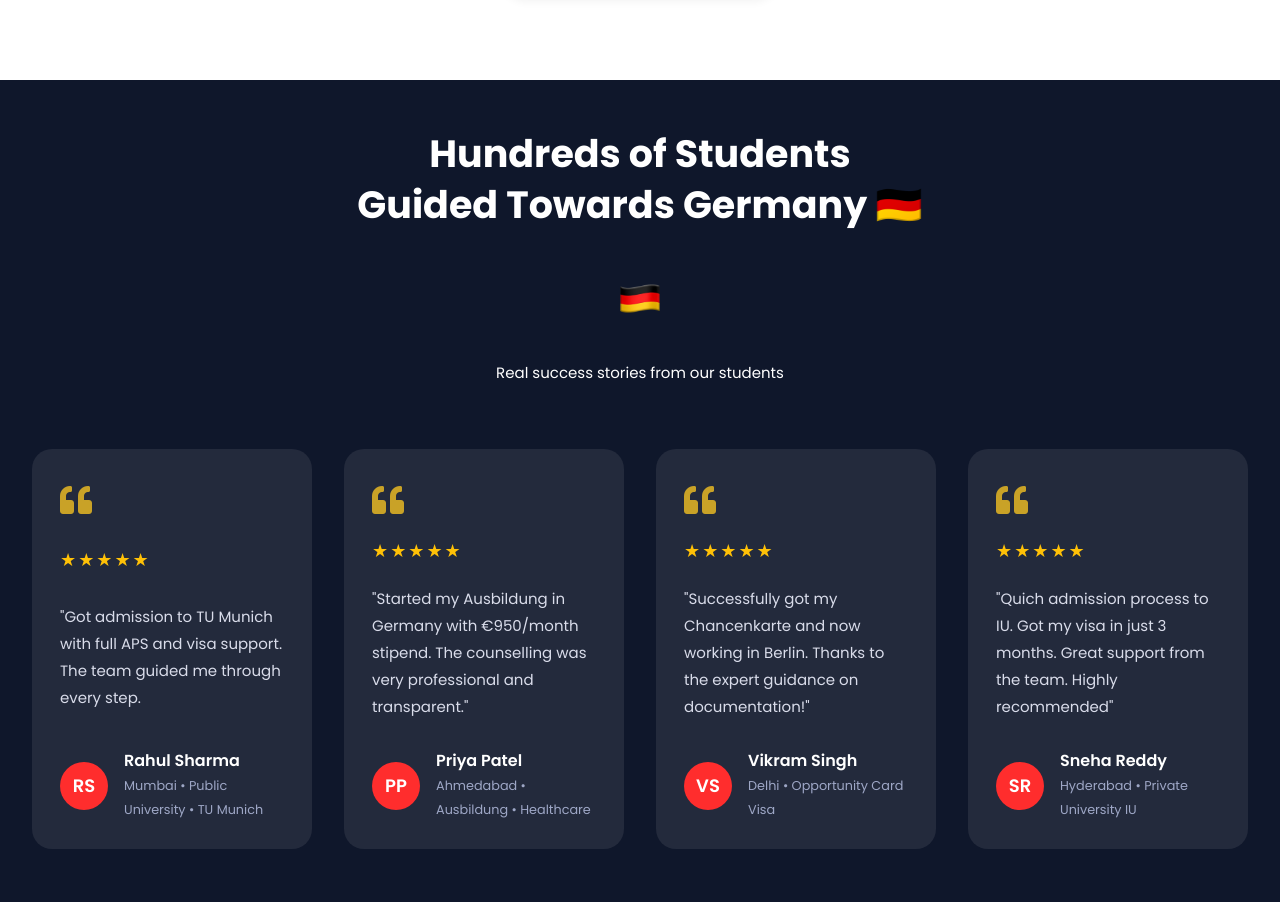
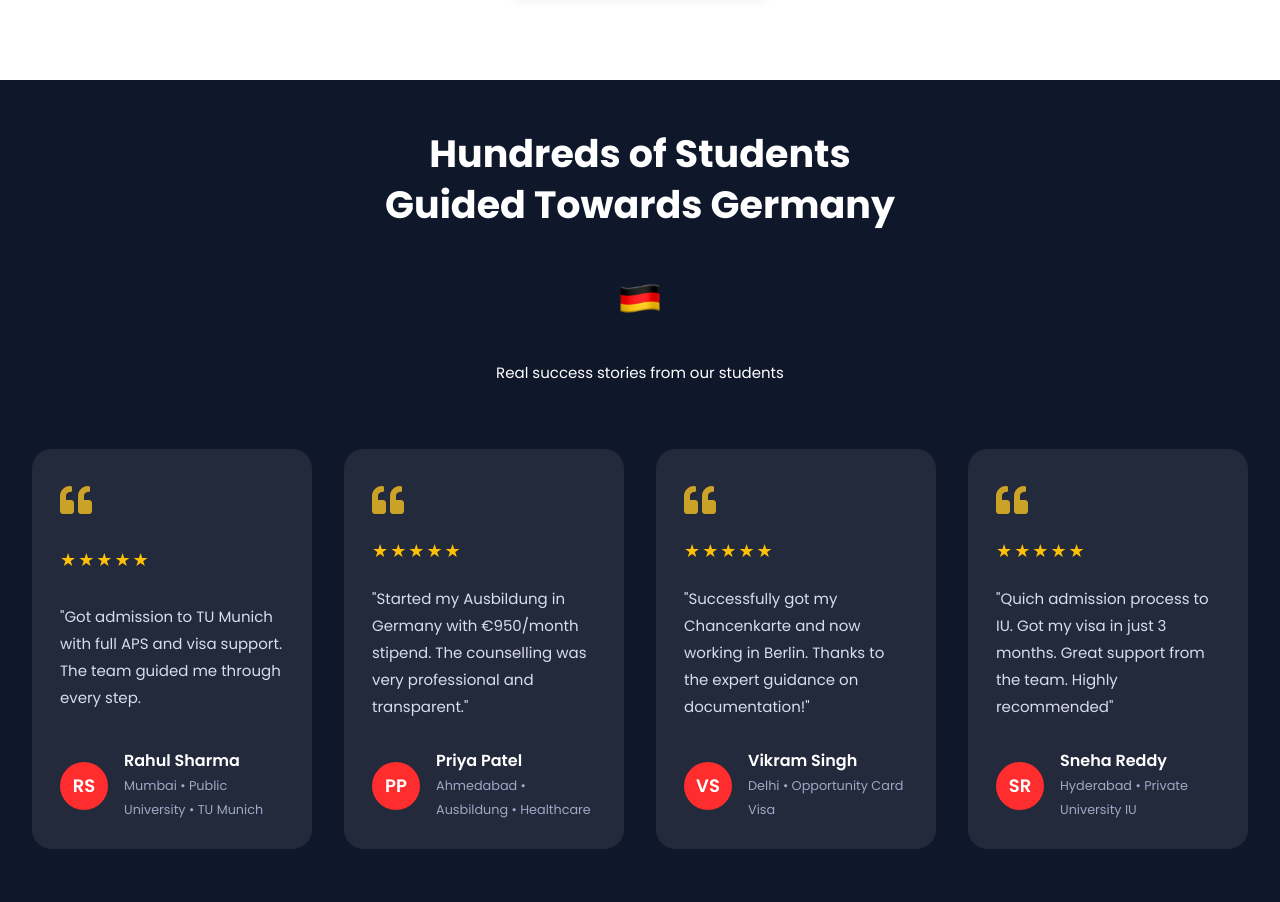
Before and after one commit to HardikKajne1999/Bootstrap-Blog, a plain HTML site: page index.html in a window 1280 px wide. Shown: the part 3830-4732 px from the top of the page. Drawn offline with nearby package versions, Linux system fonts and the light colour scheme.

Commit message:
flag issue

```diff
--- a/index.html
+++ b/index.html
@@ -416,7 +416,7 @@
         <div class="text-center mb-5">
           <h2 class="title text-white">
             Hundreds of Students <br />
-            Guided Towards Germany 🇩🇪
+            Guided Towards Germany
           </h2>
 
           <div class="flag">
```
